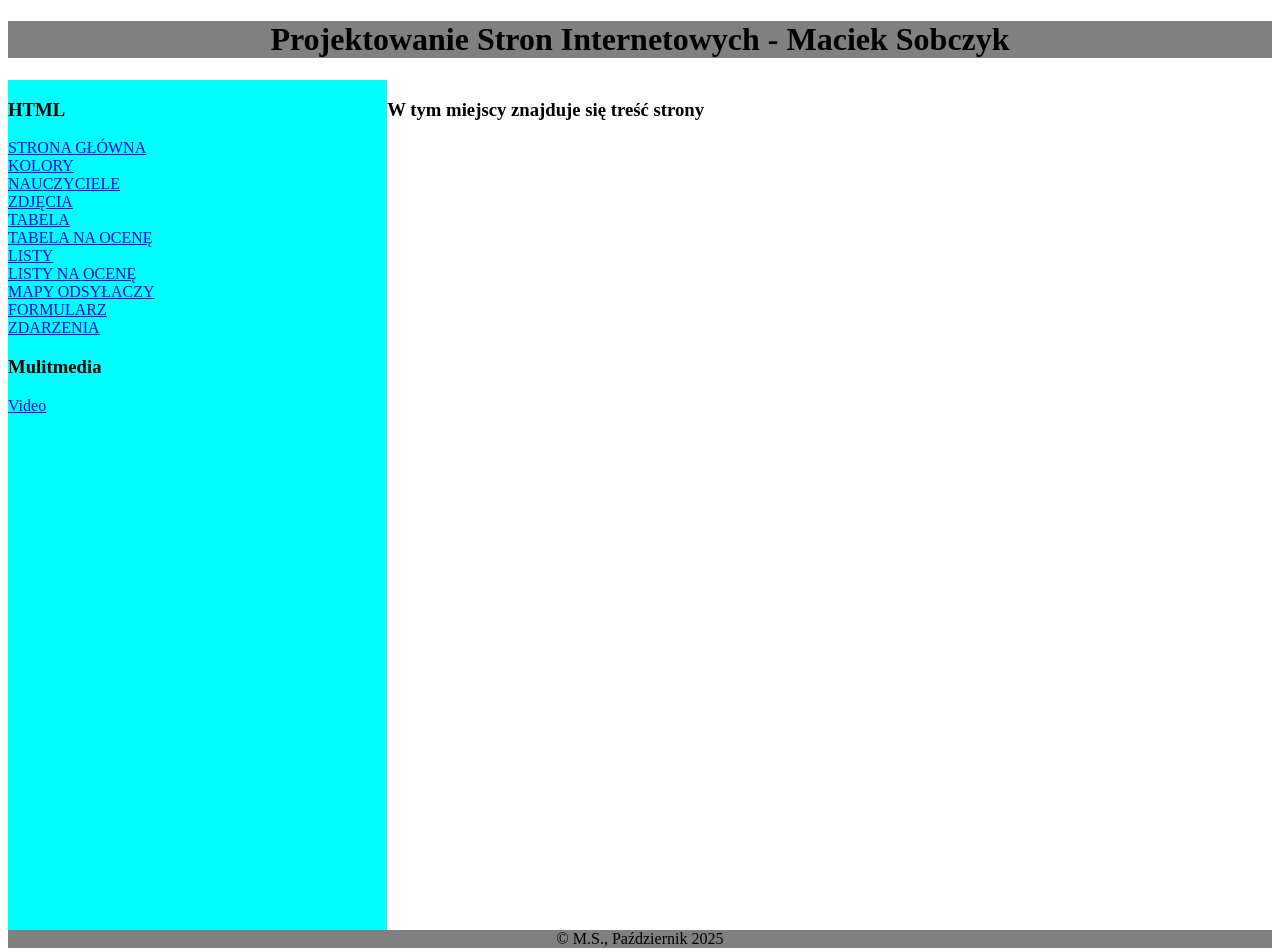
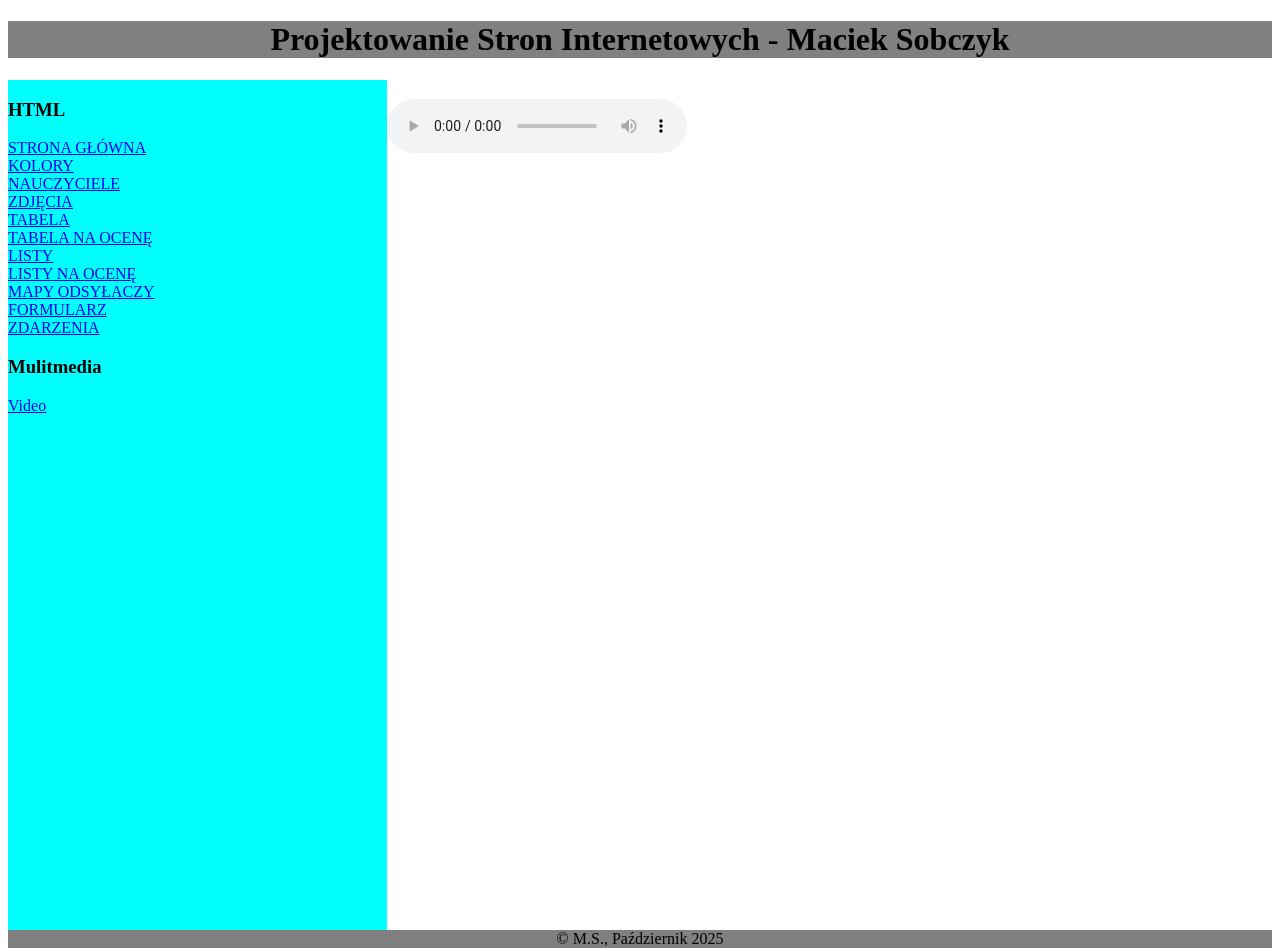
Before and after one commit to sobczykma/sobczyk, a plain HTML site: page audio_videon.html in a window 1280 px wide. Drawn offline with Linux system fonts and the light colour scheme.

Commit message:
Update audio_videon.html

```diff
--- a/audio_videon.html
+++ b/audio_videon.html
@@ -33,7 +33,11 @@
 		<div style="float:right; width:70%;">
 
 
-			<h3>W tym miejscy znajduje się treść strony</h3>
+			<h3>
+
+				<audio src="Maciek_Sobczyk_PSI.aup3" controls>Twoja przeglądarka nie wspiera tego typu audio</audio>
+
+			</h3>
 
 		</div>
 		<div style="background-color:grey; clear:both;">
@@ -49,4 +53,5 @@
 
 
 	</body>
+
 </html>
```
